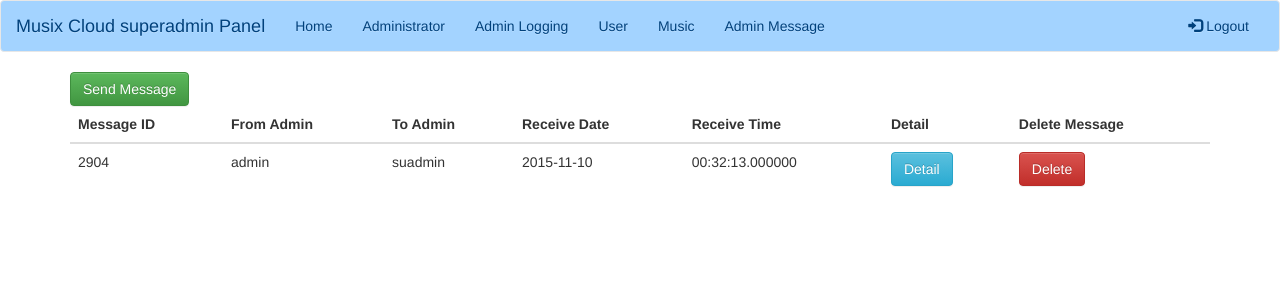
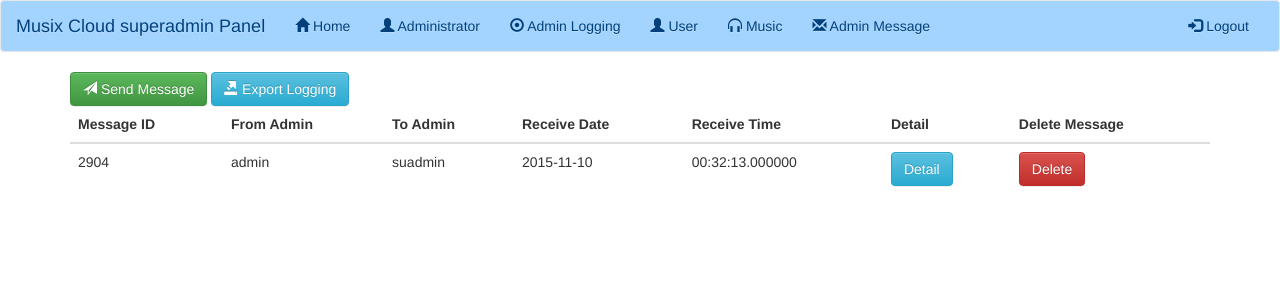
Before and after one commit to rickywonghv/fyp, a PHP site: page /adminmessage.php in a window 1280 px wide. Shown: the top 300 px of the page. Run offline with PHP 8.4, Linux system fonts and the light colour scheme; a user stored in the database is signed in; data comes from the database, SQL or seed files in the repository; data that the repository does not hold is empty.

Commit message:
Some UI was improve. Export admin logging and messages are available.

```diff
--- a/admin/adminmessage.php
+++ b/admin/adminmessage.php
@@ -40,7 +40,11 @@
 		  </div>
 		</nav>
 		<div class="container">
-		<div id="msgmodalbtn"><button type="button" id="msgsendmodal" class="btn btn-success" data-toggle='modal' data-target="#sendmsgmodal">Send Message</button></div>
+		<div id="msgmodalbtn"><button type="button" id="msgsendmodal" class="btn btn-success" data-toggle='modal' data-target="#sendmsgmodal"><span class="glyphicon glyphicon-send"></span> Send Message</button>
+			<?php require 'asset/exmodal.php';?>
+
+		</div>
+
 		<!--Admin Message Table-->
 			<div id="amsgtable">
 				<div class="table-responsive">
@@ -135,6 +139,8 @@
 				</div>
 			</div>
 			<!--End Admin Message Add Modal-->
+
+
 		</div>
 
 	</body>
--- a/admin/asset/css/style.css
+++ b/admin/asset/css/style.css
@@ -16,9 +16,11 @@
 	font-size: 40px;
 	text-align: center;
 }
-.glyphicon.glyphicon-user {
-    font-size: 75px;
+
+#user{
+	font-size: 75px;
 }
+
 .glyphicon.glyphicon-music{
 	font-size: 75px;
 }
--- /dev/null
+++ b/admin/asset/exmodal.php
@@ -0,0 +1,44 @@
+<?php
+
+if($_SESSION['type']=='superadmin'){
+	echo '<button class="btn btn-info" id="exbtn" data-toggle="modal" data-target="#exmodal"><span class="glyphicon glyphicon-export"></span> Export Logging</button>
+			<!--Export Modal-->
+			<div id="export">
+			<div id="exmodal" class="modal fade" role="dialog">
+			  <div class="modal-dialog">
+
+			    <!-- Modal content-->
+			    <div class="modal-content">
+			      <div class="modal-header">
+			        <button type="button" class="close" data-dismiss="modal">&times;</button>
+			        <h4 class="modal-title"><span class="glyphicon glyphicon-export"></span>Export Admin Message</h4>
+			      </div>
+			      <div class="modal-body">
+			      <form id="exportform" method="POST" action="asset/export.php?table=adminmsg">
+			      	<div class="form-group">
+							<label for="exname">Export file name:</label>
+						 <input type="text" class="form-control" name="ename" id="ename" value="adminmsg"date("Y-m-d")";>
+					 </div>
+					 <div class="form-group">
+					 	<label for="exformat">Export Format</label>
+							<select class="form-control" id="exformat" name="format">
+							    <option name="format" value="xls">xls</option>
+							    <option name="format" value="csv">csv</option>
+							    <!--<option name="format" value="sql">sql</option>-->
+							 </select>
+					 </div>
+					 <div id="callmsg"></div>
+			      </div>
+			      <div class="modal-footer">
+			      	<button type="submit" name="subex" class="btn btn-success">Export</button>
+			        <button type="button" class="btn btn-default" data-dismiss="modal">Close</button>
+			      </div>
+			      </form>
+			    </div>
+
+			  </div>
+			</div>
+			</div>
+			<!--Export Modal End-->';
+}
+?>
--- a/admin/asset/navbar.php
+++ b/admin/asset/navbar.php
@@ -1,19 +1,19 @@
 <?php
 	if($_SESSION['type']=='superadmin'){
-		echo '<li><a href="index.php">Home</a></li>
-				<li><a href="admin.php">Administrator</a></li>
-				<li><a href="adminlog.php">Admin Logging</a></li>
-		        <li><a href="user.php">User</a></li>
-		        <li><a href="music.php">Music</a></li>
-		        <li><a href="adminmessage.php">Admin Message</a></li>';
+		echo '<li><a href="index.php"><span class="glyphicon glyphicon-home"></span> Home</a></li>
+				<li><a href="admin.php"><span class="glyphicon glyphicon-user"></span> Administrator</a></li>
+				<li><a href="adminlog.php"><span class="glyphicon glyphicon-record"></span> Admin Logging</a></li>
+		        <li><a href="user.php"><span class="glyphicon glyphicon-user"></span> User</a></li>
+		        <li><a href="music.php"><span class="glyphicon glyphicon-headphones"></span> Music</a></li>
+		        <li><a href="adminmessage.php"><span class="glyphicon glyphicon-envelope"></span> Admin Message</a></li>';
 	}elseif($_SESSION['type']=='admin'){
-		echo '<li><a href="index.php">Home</a></li>
-				<li><a href="user.php">User</a></li>
-		        <li><a href="music.php">Music</a></li>
-		        <li><a href="adminmessage.php">Admin Message</a></li>';
+		echo '<li><a href="index.php"><span class="glyphicon glyphicon-home"></span> Home</a></li>
+				<li><a href="user.php"><span class="glyphicon glyphicon-user"></span> User</a></li>
+		        <li><a href="music.php"><span class="glyphicon glyphicon-headphones"></span> Music</a></li>
+		        <li><a href="adminmessage.php"><span class="glyphicon glyphicon-envelope"></span> Admin Message</a></li>';
 	}else{
-		echo '<li><a href="index.php">Home</a></li>
-				<li><a href="music.php">Music</a></li>
-				<li><a href="adminmessage.php">Admin Message</a></li>';
+		echo '<li><a href="index.php"><span class="glyphicon glyphicon-home"></span> Home</a></li>
+				<li><a href="music.php"><span class="glyphicon glyphicon-headphones"></span> Music</a></li>
+				<li><a href="adminmessage.php"><span class="glyphicon glyphicon-envelope"></span> Admin Message</a></li>';
 	}
 ?>
--- a/admin/index.php
+++ b/admin/index.php
@@ -88,7 +88,7 @@
 							  <li class="list-group-item"><b>Your IP Address: </b><?php echo $_SERVER['REMOTE_ADDR'];?></li>
 							  <li class="list-group-item"><b>Username: </b><?php echo $_SESSION['username'];?></li>
 							  <li class="list-group-item"><b>Admin Type: </b><?php echo $_SESSION['type'];?></li>
-							  <li class="list-group-item"><button class="btn btn-primary" data-toggle="modal" data-target="#chpwd">Change Password</button></li>
+							  <li class="list-group-item"><button class="btn btn-primary" data-toggle="modal" data-target="#chpwd"><span class="user glyphicon glyphicon-lock"></span> Change Password</button></li>
 							</ul>
      					 </div>
      					</div>
@@ -100,7 +100,7 @@
 					  <div class="panel panel-primary">
 					    <div class="panel-heading counthead">Number of Administrator</div>
      					 <div class="panel-body" class="counter">
-     					 <div class="iconCounter"><span class="glyphicon glyphicon-user"></span></div>
+     					 <div class="iconCounter"><span class="glyphicon glyphicon-user" id="user"></span></div>
      					 	<div class="valCounter"><?php countadmin();?></div>
      					 </div>
      					</div>
@@ -111,7 +111,7 @@
 					  <div class="panel panel-warning">
 					    <div class="panel-heading counthead">Number of User</div>
      					 <div class="panel-body" class="counter">
-     					 <div class="iconCounter"><span class="glyphicon glyphicon-user"></span></div>
+     					 <div class="iconCounter"><span class="glyphicon glyphicon-user" id="user"></span></div>
      					 	<div class="valCounter"><?php countuser();?></div>
      					 </div>
      					</div>
--- a/admin/login.php
+++ b/admin/login.php
@@ -27,7 +27,7 @@
                         <span class="icon-bar"></span>
                         <span class="icon-bar"></span>
                     </button>
-                    <a class="navbar-brand"><span class="glyphicon glyphicon-music"></span>Musix Cloud</a>
+                    <a class="navbar-brand"><span class="glyphicon glyphicon-headphones"></span>Musix Cloud</a>
                 </div>
                 <div class="collapse navbar-collapse" id="navbar-ex-collapse">
                     <ul class="nav navbar-nav navbar-right">
```
Also changed, not shown: admin/adminlog.php (+35 -1 lines), admin/asset/export.php (added, +76 -0 lines), admin/asset/js/adminscript.js (+0 -20 lines), admin/asset/js/log.js (+20 -0 lines).
